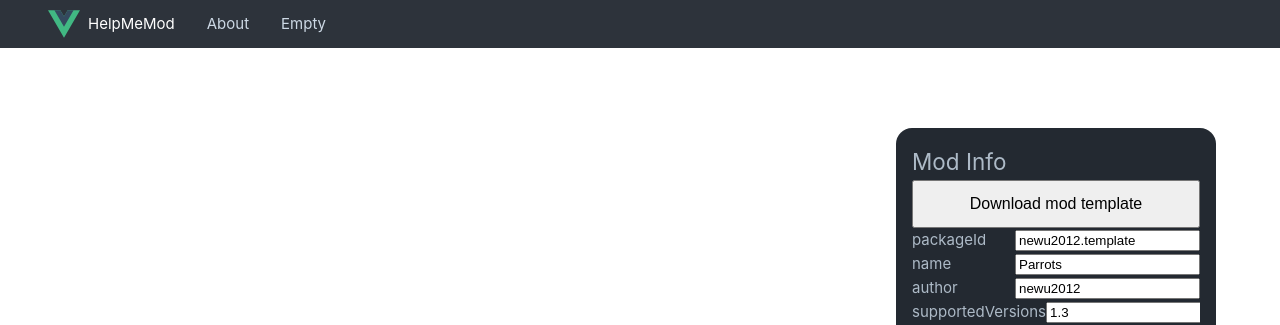
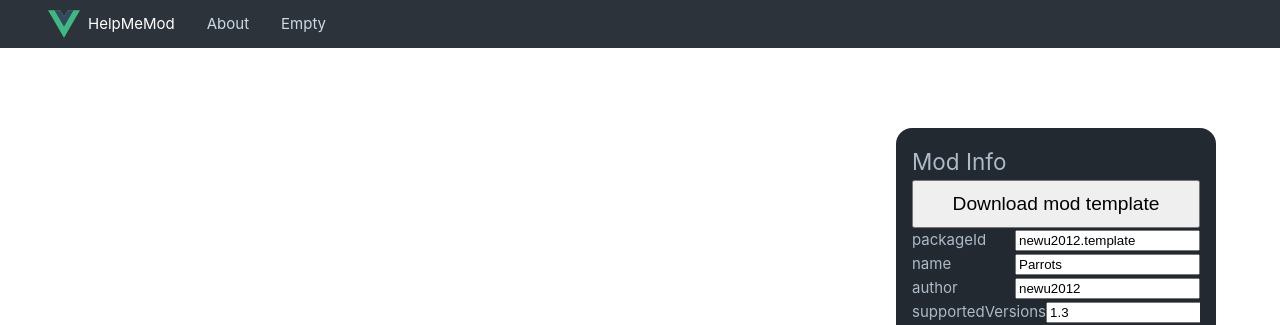
Before and after one commit to newu2012/HelpMeMod, a Vue app in the folder Vue/: page / in a window 1280 px wide. Shown: the top 325 px of the page. Built offline with nearby package versions, Linux system fonts and the light colour scheme.

Commit message:
change size of text in button in ModInfoBar

```diff
--- a/Vue/src/components/ModInfoBar.vue
+++ b/Vue/src/components/ModInfoBar.vue
@@ -102,6 +102,6 @@ export default defineComponent({
 .modInfo > a > button {
   height: 48px;
   width: -webkit-fill-available;
-  font-size: 2vmin;
+  font-size: 1.5vmax;
 }
 </style>
```
